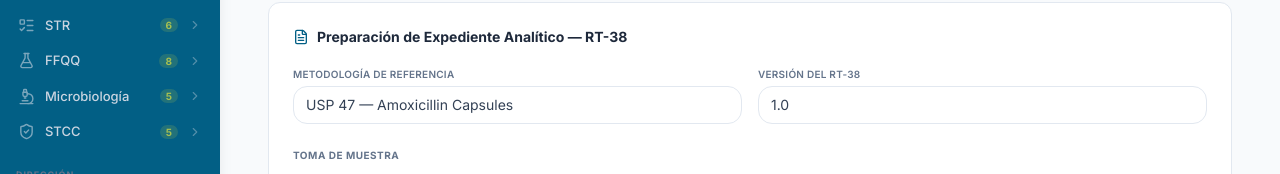
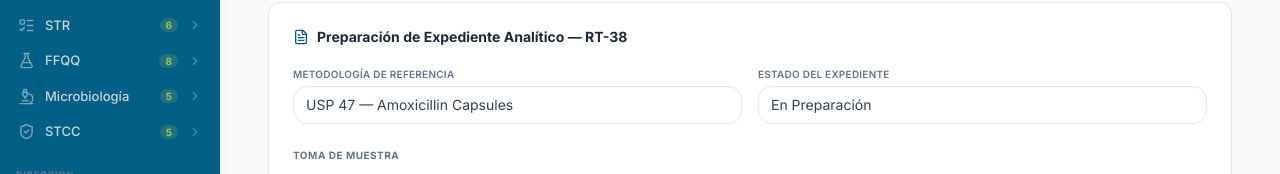
Before and after one commit to marioportillor6maker/Lefstudio, a Next.js app: page /doct/rt38 in a window 1280 px wide. Shown: the part 400-574 px from the top of the page. Built offline with nearby package versions, Linux system fonts and the light colour scheme.

Commit message:
fix(rt38): remove Versión del RT-38, restore Estado del Expediente as select

```diff
--- a/src/app/doct/rt38/page.tsx
+++ b/src/app/doct/rt38/page.tsx
@@ -23,7 +23,7 @@ const METODOLOGIAS = [
   'Metodología Interna LEF-M-001',
 ];
 
-const VERSIONES = ['1.0', '1.1', '2.0', '2.1'];
+const ESTADOS = ['En Preparación', 'En Revisión', 'Aprobado', 'Observado', 'Rechazado'];
 
 export default function Rt38Page() {
   const searchParams  = useSearchParams();
@@ -36,7 +36,7 @@ export default function Rt38Page() {
   const [obs, setObs]             = useState('');
   const [saved, setSaved]         = useState(false);
   const [metodologia, setMetodologia] = useState(METODOLOGIAS[0]);
-  const [version, setVersion]     = useState(VERSIONES[0]);
+  const [estado, setEstado]           = useState(ESTADOS[0]);
 
   const toggle = (id: string) => setPruebas(ps => ps.map(p => p.id===id ? {...p, checked:!p.checked} : p));
 
@@ -74,13 +74,13 @@ export default function Rt38Page() {
               {METODOLOGIAS.map(m => <option key={m} value={m}>{m}</option>)}
             </select>
           </Field>
-          <Field label="Versión del RT-38">
+          <Field label="Estado del Expediente">
             <select
               className={SELECT}
-              value={version}
-              onChange={e => setVersion(e.target.value)}
+              value={estado}
+              onChange={e => setEstado(e.target.value)}
             >
-              {VERSIONES.map(v => <option key={v} value={v}>{v}</option>)}
+              {ESTADOS.map(s => <option key={s} value={s}>{s}</option>)}
             </select>
           </Field>
         </div>
```
